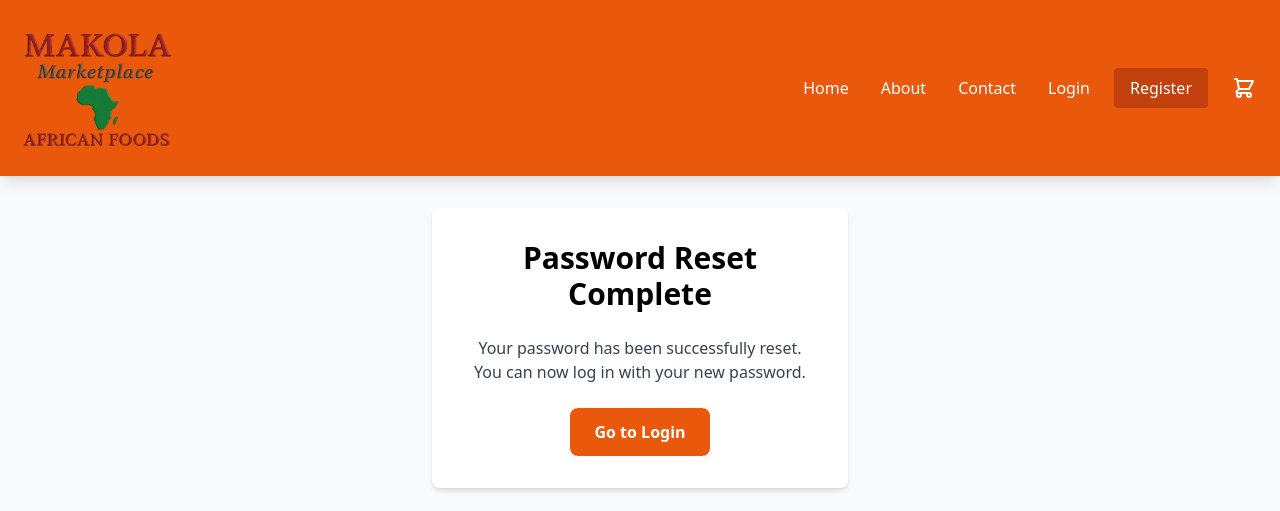
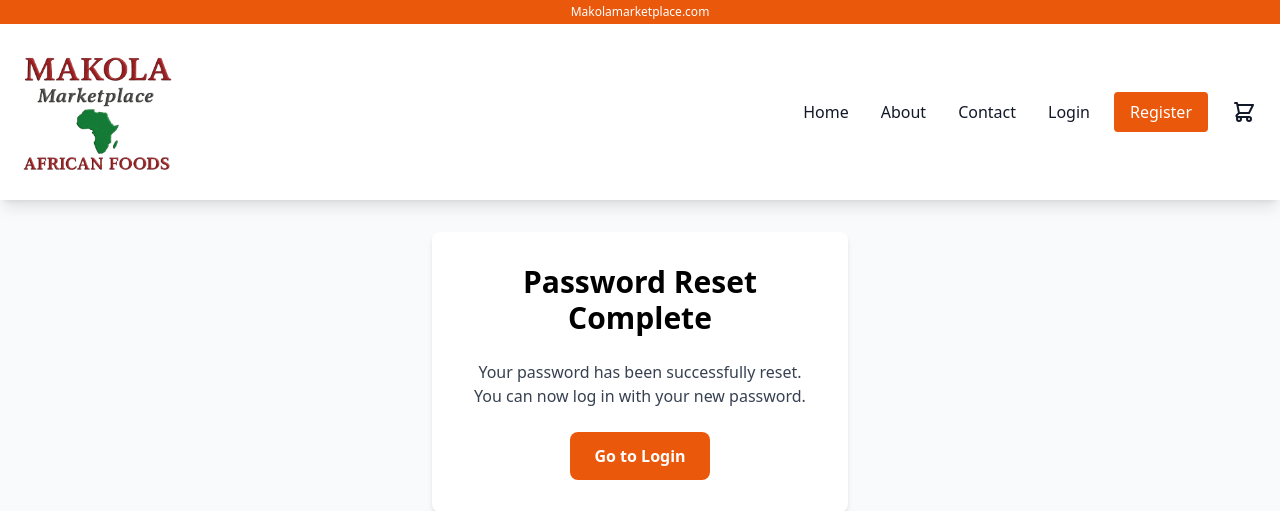
Before and after one commit to oobaretin/Makolamarketplace, a Django app: page /accounts/password-reset-complete/ in a window 1280 px wide; the page is wider, and only the part inside the window is pictured. Shown: the top 511 px of that part. Run offline with Django 4.2, Linux system fonts and the light colour scheme; some libraries are stand-ins or nearby versions.

Commit message:
Update navigation bar: Add orange top bar and white/gray main navigation like Wazobia Market

```diff
--- a/templates/base.html
+++ b/templates/base.html
@@ -22,7 +22,15 @@
 </head>
 <body class="bg-gray-50 min-h-screen flex flex-col">
     <!-- Navigation -->
-    <nav class="bg-orange-600 text-white shadow-lg" x-data="{ mobileMenuOpen: false }">
+    <nav class="bg-white text-gray-900 shadow-lg" x-data="{ mobileMenuOpen: false }">
+        <!-- Orange Top Bar -->
+        <div class="bg-orange-600 text-white text-xs py-1">
+            <div class="container mx-auto px-4 text-center">
+                <span>Makolamarketplace.com</span>
+            </div>
+        </div>
+
+        <!-- Main Navigation Bar (White/Gray) -->
         <div class="container mx-auto px-4">
             <div class="flex items-center h-36 md:h-44 py-2">
                 <!-- Logo - Left aligned on both mobile and desktop -->
@@ -38,25 +46,25 @@
 
                 <!-- Desktop Navigation -->
                 <div class="hidden lg:flex items-center space-x-4 flex-shrink-0">
-                    <a href="{% url 'products:product_list' %}" class="hover:text-orange-200 px-2">Home</a>
-                    <a href="{% url 'store:about' %}" class="hover:text-orange-200 px-2">About</a>
-                    <a href="{% url 'store:contact' %}" class="hover:text-orange-200 px-2">Contact</a>
+                    <a href="{% url 'products:product_list' %}" class="hover:text-orange-600 px-2 text-gray-900 transition-colors">Home</a>
+                    <a href="{% url 'store:about' %}" class="hover:text-orange-600 px-2 text-gray-900 transition-colors">About</a>
+                    <a href="{% url 'store:contact' %}" class="hover:text-orange-600 px-2 text-gray-900 transition-colors">Contact</a>
 
                     {% if user.is_authenticated %}
-                        <a href="{% url 'accounts:profile' %}" class="hover:text-orange-200 px-2">Account</a>
-                        <a href="{% url 'orders:order_list' %}" class="hover:text-orange-200 px-2">Orders</a>
-                        <a href="{% url 'accounts:logout' %}" class="hover:text-orange-200 px-2">Logout</a>
+                        <a href="{% url 'accounts:profile' %}" class="hover:text-orange-600 px-2 text-gray-900 transition-colors">Account</a>
+                        <a href="{% url 'orders:order_list' %}" class="hover:text-orange-600 px-2 text-gray-900 transition-colors">Orders</a>
+                        <a href="{% url 'accounts:logout' %}" class="hover:text-orange-600 px-2 text-gray-900 transition-colors">Logout</a>
                     {% else %}
-                        <a href="{% url 'accounts:login' %}" class="hover:text-orange-200 px-2">Login</a>
-                        <a href="{% url 'accounts:register' %}" class="bg-orange-700 px-4 py-2 rounded hover:bg-orange-800">Register</a>
+                        <a href="{% url 'accounts:login' %}" class="hover:text-orange-600 px-2 text-gray-900 transition-colors">Login</a>
+                        <a href="{% url 'accounts:register' %}" class="bg-orange-600 text-white px-4 py-2 rounded hover:bg-orange-700 transition-colors">Register</a>
                     {% endif %}
 
-                    <a href="{% url 'cart:cart' %}" class="relative hover:text-orange-200 px-2">
+                    <a href="{% url 'cart:cart' %}" class="relative hover:text-orange-600 px-2 text-gray-900 transition-colors">
                         <svg class="w-6 h-6" fill="none" stroke="currentColor" viewBox="0 0 24 24">
                             <path stroke-linecap="round" stroke-linejoin="round" stroke-width="2" d="M3 3h2l.4 2M7 13h10l4-8H5.4M7 13L5.4 5M7 13l-2.293 2.293c-.63.63-.184 1.707.707 1.707H17m0 0a2 2 0 100 4 2 2 0 000-4zm-8 2a2 2 0 11-4 0 2 2 0 014 0z"></path>
                         </svg>
                         {% if cart_item_count > 0 %}
-                            <span class="absolute -top-2 -right-2 bg-yellow-400 text-orange-900 text-xs font-bold rounded-full h-5 w-5 flex items-center justify-center">
+                            <span class="absolute -top-2 -right-2 bg-orange-600 text-white text-xs font-bold rounded-full h-5 w-5 flex items-center justify-center">
                                 {{ cart_item_count }}
                             </span>
                         {% endif %}
@@ -65,18 +73,18 @@
 
                 <!-- Mobile: Cart and Menu Button -->
                 <div class="flex lg:hidden items-center space-x-3 flex-shrink-0">
-                    <a href="{% url 'cart:cart' %}" class="relative hover:text-orange-200">
+                    <a href="{% url 'cart:cart' %}" class="relative hover:text-orange-600 text-gray-900 transition-colors">
                         <svg class="w-6 h-6" fill="none" stroke="currentColor" viewBox="0 0 24 24">
                             <path stroke-linecap="round" stroke-linejoin="round" stroke-width="2" d="M3 3h2l.4 2M7 13h10l4-8H5.4M7 13L5.4 5M7 13l-2.293 2.293c-.63.63-.184 1.707.707 1.707H17m0 0a2 2 0 100 4 2 2 0 000-4zm-8 2a2 2 0 11-4 0 2 2 0 014 0z"></path>
                         </svg>
                         {% if cart_item_count > 0 %}
-                            <span class="absolute -top-2 -right-2 bg-yellow-400 text-orange-900 text-xs font-bold rounded-full h-5 w-5 flex items-center justify-center">
+                            <span class="absolute -top-2 -right-2 bg-orange-600 text-white text-xs font-bold rounded-full h-5 w-5 flex items-center justify-center">
                                 {{ cart_item_count }}
                             </span>
                         {% endif %}
                     </a>
                     <!-- Hamburger Menu Button -->
-                    <button @click="mobileMenuOpen = !mobileMenuOpen" class="p-2 hover:bg-orange-700 rounded">
+                    <button @click="mobileMenuOpen = !mobileMenuOpen" class="p-2 hover:bg-gray-100 rounded text-gray-900">
                         <svg x-show="!mobileMenuOpen" class="w-6 h-6" fill="none" stroke="currentColor" viewBox="0 0 24 24">
                             <path stroke-linecap="round" stroke-linejoin="round" stroke-width="2" d="M4 6h16M4 12h16M4 18h16"></path>
                         </svg>
@@ -91,19 +99,19 @@
             <div x-show="mobileMenuOpen"
                  x-cloak
                  @click.away="mobileMenuOpen = false"
-                 class="lg:hidden border-t border-orange-500 py-4">
+                 class="lg:hidden border-t border-gray-200 py-4 bg-white">
                 <div class="flex flex-col space-y-3">
-                    <a href="{% url 'products:product_list' %}" class="hover:text-orange-200 px-4 py-2 hover:bg-orange-700 rounded">Home</a>
-                    <a href="{% url 'store:about' %}" class="hover:text-orange-200 px-4 py-2 hover:bg-orange-700 rounded">About</a>
-                    <a href="{% url 'store:contact' %}" class="hover:text-orange-200 px-4 py-2 hover:bg-orange-700 rounded">Contact</a>
+                    <a href="{% url 'products:product_list' %}" class="hover:text-orange-600 px-4 py-2 hover:bg-gray-50 rounded text-gray-900 transition-colors">Home</a>
+                    <a href="{% url 'store:about' %}" class="hover:text-orange-600 px-4 py-2 hover:bg-gray-50 rounded text-gray-900 transition-colors">About</a>
+                    <a href="{% url 'store:contact' %}" class="hover:text-orange-600 px-4 py-2 hover:bg-gray-50 rounded text-gray-900 transition-colors">Contact</a>
 
                     {% if user.is_authenticated %}
-                        <a href="{% url 'accounts:profile' %}" class="hover:text-orange-200 px-4 py-2 hover:bg-orange-700 rounded">Account</a>
-                        <a href="{% url 'orders:order_list' %}" class="hover:text-orange-200 px-4 py-2 hover:bg-orange-700 rounded">Orders</a>
-                        <a href="{% url 'accounts:logout' %}" class="hover:text-orange-200 px-4 py-2 hover:bg-orange-700 rounded">Logout</a>
+                        <a href="{% url 'accounts:profile' %}" class="hover:text-orange-600 px-4 py-2 hover:bg-gray-50 rounded text-gray-900 transition-colors">Account</a>
+                        <a href="{% url 'orders:order_list' %}" class="hover:text-orange-600 px-4 py-2 hover:bg-gray-50 rounded text-gray-900 transition-colors">Orders</a>
+                        <a href="{% url 'accounts:logout' %}" class="hover:text-orange-600 px-4 py-2 hover:bg-gray-50 rounded text-gray-900 transition-colors">Logout</a>
                     {% else %}
-                        <a href="{% url 'accounts:login' %}" class="hover:text-orange-200 px-4 py-2 hover:bg-orange-700 rounded">Login</a>
-                        <a href="{% url 'accounts:register' %}" class="bg-orange-700 px-4 py-2 rounded hover:bg-orange-800 mx-4 text-center">Register</a>
+                        <a href="{% url 'accounts:login' %}" class="hover:text-orange-600 px-4 py-2 hover:bg-gray-50 rounded text-gray-900 transition-colors">Login</a>
+                        <a href="{% url 'accounts:register' %}" class="bg-orange-600 text-white px-4 py-2 rounded hover:bg-orange-700 mx-4 text-center transition-colors">Register</a>
                     {% endif %}
                 </div>
             </div>
```
